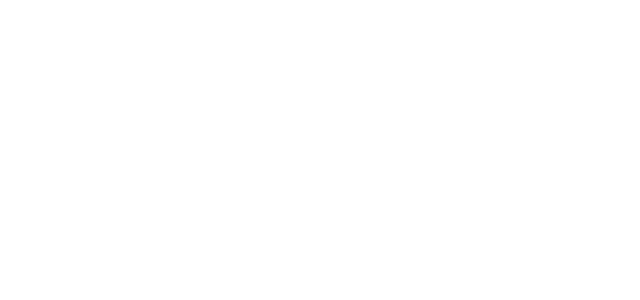
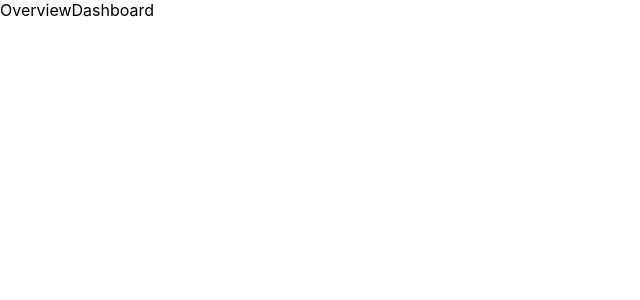
Before and after one commit to dnitecki/kinesys-ui, a React (Create React App) app: page / in a window 1280 px wide. Shown: the top 300 px of the page, without its empty margins (0-640 px from the left). Built offline with nearby package versions, Linux system fonts and the light colour scheme.

Commit message:
add components and routing

```diff
--- a/package.json
+++ b/package.json
@@ -12,6 +12,7 @@
     "@types/react-dom": "^18.0.9",
     "react": "^18.2.0",
     "react-dom": "^18.2.0",
+    "react-router-dom": "^6.9.0",
     "react-scripts": "^5.0.1",
     "sass": "^1.59.3",
     "typescript": "^4.9.4",
--- a/src/App.tsx
+++ b/src/App.tsx
@@ -1,8 +1,16 @@
 import "./App.scss";
 import React from "react";
+import { Route, Routes } from "react-router-dom";
+import OverviewDashboard from "./pages/overviewDashboard/OverviewDashboard";
 
 function App() {
-  return <div className="App"></div>;
+  return (
+    <>
+      <Routes>
+        <Route path="/" element={<OverviewDashboard />} />
+      </Routes>
+    </>
+  );
 }
 
 export default App;
--- /dev/null
+++ b/src/components/sideBar/SideBar.tsx
@@ -0,0 +1,6 @@
+import React from "react";
+import "./SideBar.scss";
+
+export default function SideBar() {
+  return <div>SideBar</div>;
+}
--- /dev/null
+++ b/src/components/topBar/TopBar.tsx
@@ -0,0 +1,6 @@
+import React from "react";
+import "./TopBar.scss";
+
+export default function TopBar() {
+  return <div>TopBar</div>;
+}
--- a/src/index.js
+++ b/src/index.js
@@ -2,10 +2,13 @@
 import ReactDOM from "react-dom/client";
 import "./index.scss";
 import App from "./App";
+import { BrowserRouter as Router } from "react-router-dom";
 
 const root = ReactDOM.createRoot(document.getElementById("root"));
 root.render(
   <React.StrictMode>
-    <App />
+    <Router>
+      <App />
+    </Router>
   </React.StrictMode>
 );
--- /dev/null
+++ b/src/pages/overviewDashboard/OverviewDashboard.tsx
@@ -0,0 +1,6 @@
+import React from "react";
+import "./OverviewDashboard.scss";
+
+export default function OverviewDashboard() {
+  return <div>OverviewDashboard</div>;
+}
```
Also changed, not shown: src/components/sideBar/SideBar.scss (added), src/components/topBar/TopBar.scss (added), src/pages/overviewDashboard/OverviewDashboard.scss (added), 1 other file (tests, documents, lock files or other folders).
